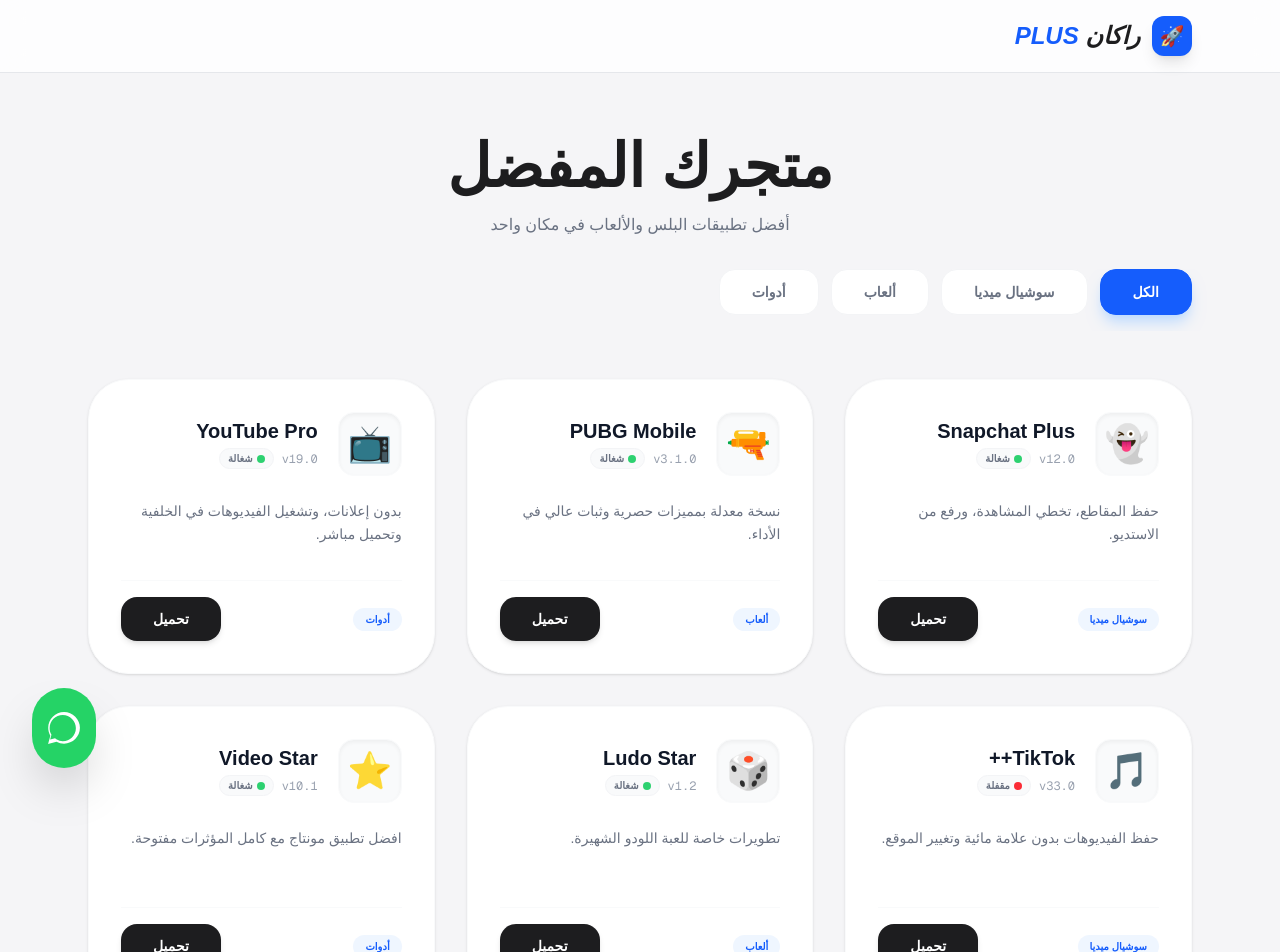
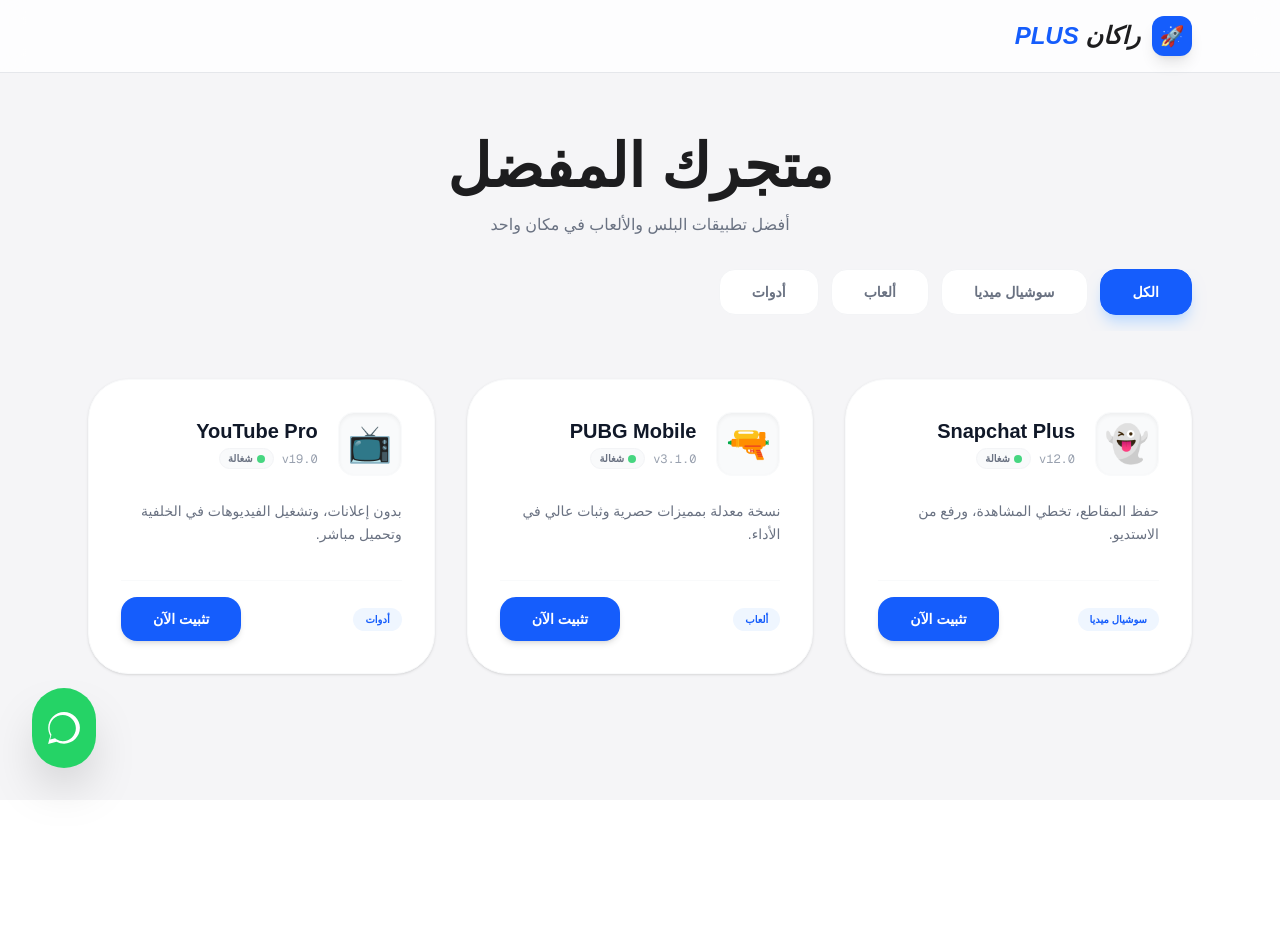
Before and after one commit to rakan2026/my-store, a Next.js app: page / in a window 1280 px wide. Shown: the top 952 px of the page. After the commit the page ends 800 px from the top, so only its background shows below. Built offline with nearby package versions, Linux system fonts and the light colour scheme.

Commit message:
تحديث روابط التحميل وحركة التنبيه

```diff
--- a/app/page.tsx
+++ b/app/page.tsx
@@ -97,9 +97,21 @@
               </div>
               <p className="text-gray-500 text-sm leading-relaxed mb-8 h-12 overflow-hidden">{app.description}</p><div className="flex items-center justify-between pt-4 border-t border-gray-50">
                 <span className="text-blue-600 text-[10px] font-black bg-blue-50 px-3 py-1 rounded-full">{app.category}</span>
-                <a href={app.downloadUrl} className="bg-[#1d1d1f] text-white px-8 py-3 rounded-2xl font-bold text-sm hover:bg-blue-600 transition-all shadow-md active:scale-95">
-                  تحميل
-                </a>
+                <button
+  onClick={() => {
+    if(app.status === 'working') {
+      alert('سيتم بدء التثبيت، اضغط "تثبيت" في النافذة القادمة');
+      window.location.href = app.downloadUrl;
+    }
+  }}
+  className={`px-8 py-3 rounded-2xl font-bold text-sm transition-all shadow-md active:scale-95 ${
+    app.status === 'working'
+    ? 'bg-blue-600 text-white hover:bg-[#1d1d1f]'
+    : 'bg-gray-200 text-gray-400 cursor-not-allowed'
+  }`}
+>
+  {app.status === 'working' ? 'تثبيت الآن' : 'غير متوفر'}
+</button>
               </div>
             </div>
           ))}
--- a/public/apps.json
+++ b/public/apps.json
@@ -6,7 +6,7 @@
     "description": "حفظ المقاطع، تخطي المشاهدة، ورفع من الاستديو.",
     "icon": "👻",
     "category": "سوشيال ميديا",
-    "downloadUrl": "itms-services://?action=download-manifest&url=YOUR_PLIST_URL",
+    "downloadUrl": "itms-services://?action=download-manifest&url=https://rakan-store.vercel.app/manifests/snap.plist",
     "status": "working"
   },
   {
@@ -16,7 +16,7 @@
     "description": "نسخة معدلة بمميزات حصرية وثبات عالي في الأداء.",
     "icon": "🔫",
     "category": "ألعاب",
-    "downloadUrl": "https://rakan.link/pubg",
+    "downloadUrl": "itms-services://?action=download-manifest&url=https://rakan-store.vercel.app/manifests/pubg.plist",
     "status": "working"
   },
   {
@@ -26,37 +26,7 @@
     "description": "بدون إعلانات، وتشغيل الفيديوهات في الخلفية وتحميل مباشر.",
     "icon": "📺",
     "category": "أدوات",
-    "downloadUrl": "https://rakan.link/yt",
-    "status": "working"
-  },
-  {
-    "id": 4,
-    "name": "TikTok++",
-    "version": "v33.0",
-    "description": "حفظ الفيديوهات بدون علامة مائية وتغيير الموقع.",
-    "icon": "🎵",
-    "category": "سوشيال ميديا",
-    "downloadUrl": "#",
-    "status": "revoked"
-  },
-  {
-    "id": 5,
-    "name": "Ludo Star",
-    "version": "v1.2",
-    "description": "تطويرات خاصة للعبة اللودو الشهيرة.",
-    "icon": "🎲",
-    "category": "ألعاب",
-    "downloadUrl": "#",
-    "status": "working"
-  },
-  {
-    "id": 6,
-    "name": "Video Star",
-    "version": "v10.1",
-    "description": "افضل تطبيق مونتاج مع كامل المؤثرات مفتوحة.",
-    "icon": "⭐",
-    "category": "أدوات",
-    "downloadUrl": "#",
+    "downloadUrl": "itms-services://?action=download-manifest&url=https://rakan-store.vercel.app/manifests/yt.plist",
     "status": "working"
   }
 ]
```
